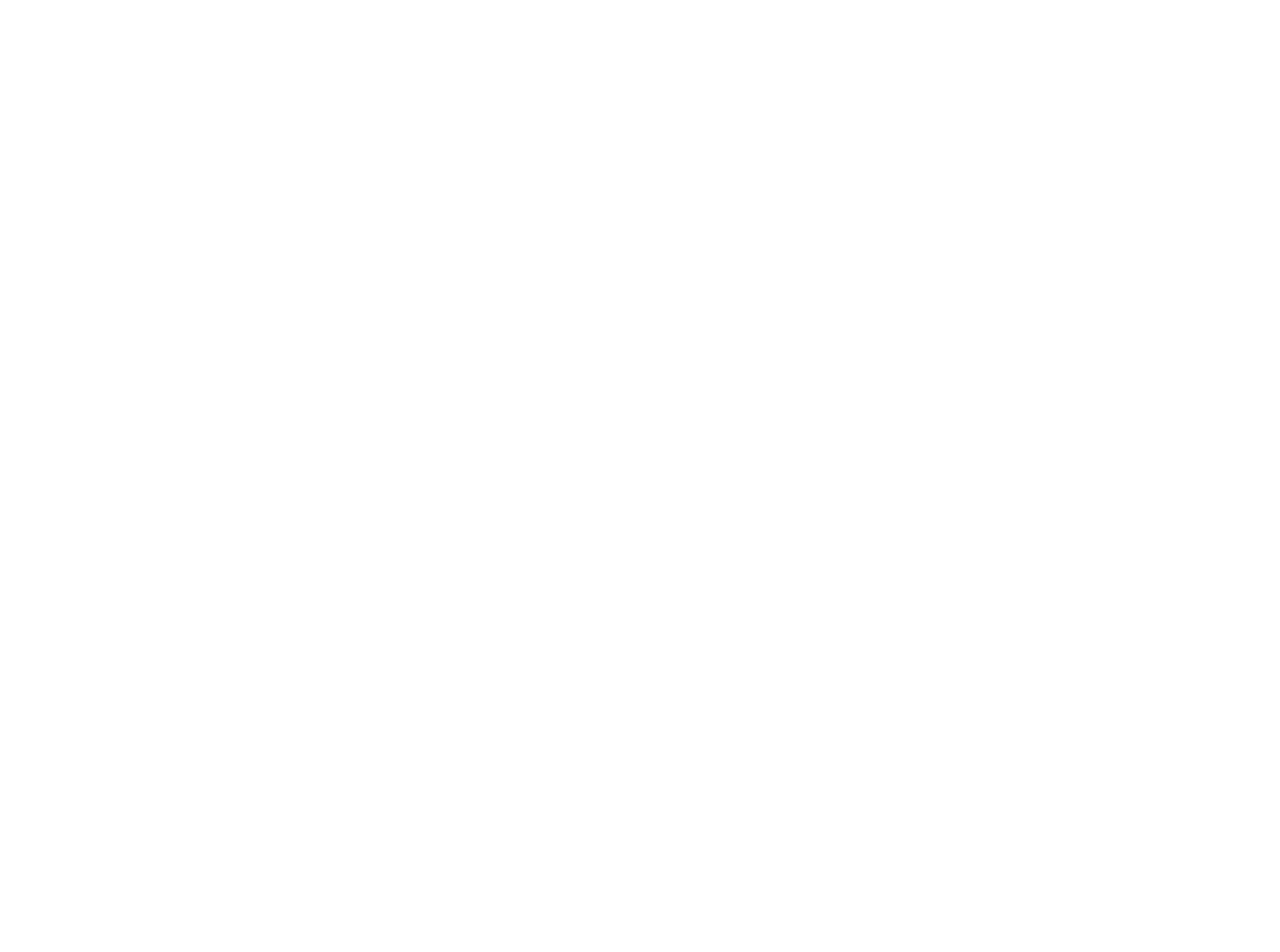
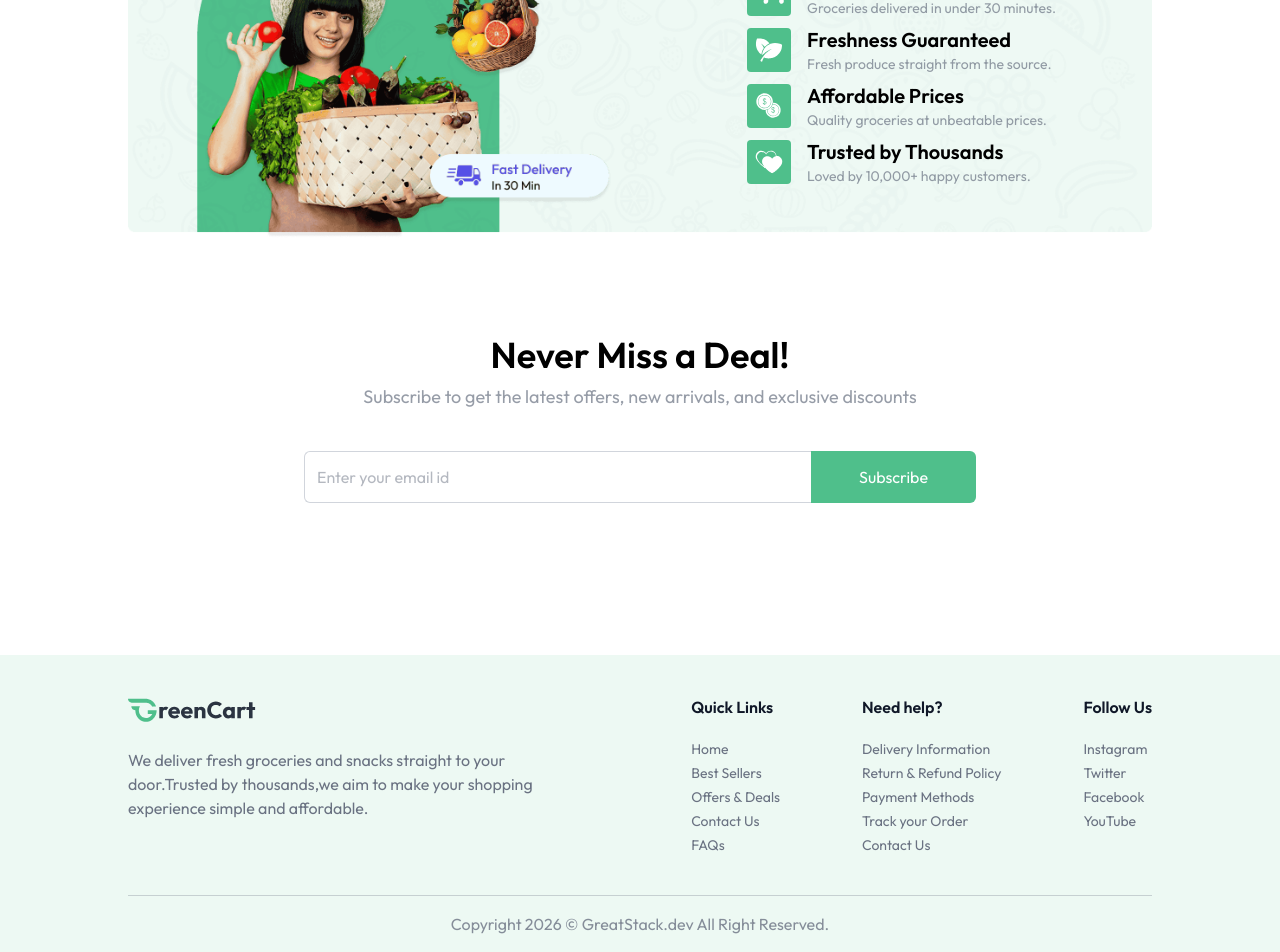
Before and after one commit to AsadTech17/GroceryDelivery, a React (Vite) app in the folder client/: page / in a window 1280 px wide. Shown: the part 1443-2395 px from the top of the page. Before the commit the page ends 1204 px from the top, so only its background shows below. Built offline with nearby package versions, Linux system fonts and the light colour scheme.

Commit message:
new changing

```diff
--- a/client/src/App.jsx
+++ b/client/src/App.jsx
@@ -3,12 +3,17 @@
 import { Route, Routes, useLocation } from "react-router-dom";
 import Home from "./pages/Home";
 import { Toaster } from "react-hot-toast";
+import Footer from "./components/Footer";
+import { useAppContext } from "./context/AppContext";
+import Login from "./components/Login";
 
 const App = () => {
   const isSellerPath = useLocation().pathname.includes("seller");
+  const { showUserLogin } = useAppContext();
   return (
     <div>
       {isSellerPath ? null : <Navbar />}
+      {showUserLogin ? <Login /> : null}
       <Toaster/>
       <div
         className={`${isSellerPath ? "" : "px-6 md:px-16 lg:px-24 xl:px-32"}`}
@@ -17,6 +22,7 @@
           <Route path="/" element={<Home />} />
         </Routes>
       </div>
+      {!isSellerPath && <Footer />}
     </div>
   );
 };
--- /dev/null
+++ b/client/src/components/BottomBanner.jsx
@@ -0,0 +1,45 @@
+import React from "react";
+import { assets, features } from "../assets/assets";
+
+const BottomBanner = () => {
+  return (
+    <div className="relative mt-24">
+      <img
+        src={assets.bottom_banner_image}
+        alt="banner"
+        className="w-full hidden md:block"
+      />
+      <img
+        src={assets.bottom_banner_image_sm}
+        alt="banner"
+        className="w-full md:hidden"
+      />
+      <div className="absolute inset-0 flex flex-col items-center md:items-end md:justify-center pt-16 md:pt-0 md:pr-24">
+        <div>
+          <h1 className="text-2xl md:text-3xl font-semibold text-[var(--color-primary)] mb-6">
+            Why We Are The Best
+          </h1>
+          {features.map((feature, index) => (
+            <div key={index} className="flex items-center gap-4 mt-2">
+              <img
+                src={feature.icon}
+                alt={feature.title}
+                className="md:w-11 w-9"
+              />
+              <div>
+                <h3 className="text-lg md:text-xl font-semibold">
+                  {feature.title}
+                </h3>
+                <p className="text-gray-500/70 text-xs md:text-sm">
+                  {feature.description}
+                </p>
+              </div>
+            </div>
+          ))}
+        </div>
+      </div>
+    </div>
+  );
+};
+
+export default BottomBanner;
--- /dev/null
+++ b/client/src/components/Footer.jsx
@@ -0,0 +1,41 @@
+import { assets, footerLinks } from "../assets/assets";
+
+const Footer = () => {
+  return (
+    <div className="px-6 md:px-16 lg:px-24 xl:px-32 mt-24 bg-[var(--color-primary)]/10">
+      <div className="flex flex-col md:flex-row items-start justify-between gap-10 py-10 border-b border-gray-500/30 text-gray-500">
+        <div>
+          <img className="w-34 md:w-32" src={assets.logo} alt="logo" />
+          <p className="max-w-[410px] mt-6">
+            We deliver fresh groceries and snacks straight to your door.Trusted
+            by thousands,we aim to make your shopping experience simple and
+            affordable.
+          </p>
+        </div>
+        <div className="flex flex-wrap justify-between w-full md:w-[45%] gap-5">
+          {footerLinks.map((section, index) => (
+            <div key={index}>
+              <h3 className="font-semibold text-base text-gray-900 md:mb-5 mb-2">
+                {section.title}
+              </h3>
+              <ul className="text-sm space-y-1">
+                {section.links.map((link, i) => (
+                  <li key={i}>
+                    <a href={link.url} className="hover:underline transition">
+                      {link.text}
+                    </a>
+                  </li>
+                ))}
+              </ul>
+            </div>
+          ))}
+        </div>
+      </div>
+      <p className="py-4 text-center text-sm md:text-base text-gray-500/80">
+        Copyright {new Date().getFullYear()} © GreatStack.dev All Right
+        Reserved.
+      </p>
+    </div>
+  );
+};
+export default Footer;
--- /dev/null
+++ b/client/src/components/Login.jsx
@@ -0,0 +1,108 @@
+import React from "react";
+import { useAppContext } from "../context/AppContext";
+import toast from "react-hot-toast";
+
+const Login = () => {
+  const { setShowUserLogin, setUser, axios, navigate } = useAppContext();
+  const [state, setState] = React.useState("login");
+  const [name, setName] = React.useState("");
+  const [email, setEmail] = React.useState("");
+  const [password, setPassword] = React.useState("");
+  const onSubmitHandler = async (event) => {
+    try {
+    //   event.preventDefault();
+    //   const { data } = await axios.post(`/api/user/${state}`, {
+    //     name,
+    //     email,
+    //     password,
+    //   });
+    //   if (data.success) {
+    //     navigate("/");
+    //     setUser(data.user);
+    //     setShowUserLogin(false);
+    //   } else {
+    //     toast.error(data.message);
+    //   }
+    } catch (error) {
+      toast.error(error.message);
+    }
+  };
+  return (
+    <div
+      onClick={() => setShowUserLogin(false)}
+      className="fixed top-0 bottom-0 left-0 right-0 z-30 flex items-center text-sm text-gray-600 bd-black/50"
+    >
+      <form
+        onSubmit={onSubmitHandler}
+        onClick={(e) => e.stopPropagation()}
+        className="flex flex-col gap-4 m-auto items-start p-8 py-12 w-80 sm:w-[352px] rounded-lg shadow-xl border border-gray-200 bg-white"
+      >
+        <p className="text-2xl font-medium m-auto">
+          <span className="text-[var(--color-primary)]">User</span>{" "}
+          {state === "login" ? "Login" : "Sign Up"}
+        </p>
+        {state === "register" && (
+          <div className="w-full">
+            <p>Name</p>
+            <input
+              onChange={(e) => setName(e.target.value)}
+              value={name}
+              placeholder="type here"
+              className="border border-gray-200 rounded w-full p-2 mt-1 outline-[var(--color-primary)]"
+              type="text"
+              required
+            />
+          </div>
+        )}
+        <div className="w-full ">
+          <p>Email</p>
+          <input
+            onChange={(e) => setEmail(e.target.value)}
+            value={email}
+            placeholder="type here"
+            className="border border-gray-200 rounded w-full p-2 mt-1 outline-[var(--color-primary)]"
+            type="email"
+            required
+          />
+        </div>
+        <div className="w-full ">
+          <p>Password</p>
+          <input
+            onChange={(e) => setPassword(e.target.value)}
+            value={password}
+            placeholder="type here"
+            className="border border-gray-200 rounded w-full p-2 mt-1 outline-[var(--color-primary)]"
+            type="password"
+            required
+          />
+        </div>
+        {state === "register" ? (
+          <p>
+            Already have account?{" "}
+            <span
+              onClick={() => setState("login")}
+              className="text-[var(--color-primary)] cursor-pointer"
+            >
+              click here
+            </span>
+          </p>
+        ) : (
+          <p>
+            Create an account?{" "}
+            <span
+              onClick={() => setState("register")}
+              className="text-[var(--color-primary)] cursor-pointer"
+            >
+              click here
+            </span>
+          </p>
+        )}
+        <button className="bg-[var(--color-primary)] hover:bg-[var(--color-primary-dull)] transition-all text-white w-full py-2 rounded-md cursor-pointer">
+          {state === "register" ? "Create Account" : "Login"}
+        </button>
+      </form>
+    </div>
+  );
+};
+
+export default Login;
--- /dev/null
+++ b/client/src/components/NewsLetter.jsx
@@ -0,0 +1,26 @@
+const NewsLetter = () => {
+  return (
+    <div className="flex flex-col items-center justify-center text-center space-y-2 mt-24 pb-14">
+      <h1 className="md:text-4xl text-2xl font-semibold">Never Miss a Deal!</h1>
+      <p className="md:text-lg text-gray-500/70 pb-8">
+        Subscribe to get the latest offers, new arrivals, and exclusive
+        discounts
+      </p>
+      <form className="flex items-center justify-between max-w-2xl w-full md:h-13 h-12">
+        <input
+          className="border border-gray-300 rounded-md h-full border-r-0 outline-none w-full rounded-r-none px-3 text-gray-500"
+          type="text"
+          placeholder="Enter your email id"
+          required
+        />
+        <button
+          type="submit"
+          className="md:px-12 px-8 h-full text-white bg-[var(--color-primary)] hover:bg-[var(--color-primary-dull)] transition-all cursor-pointer rounded-md rounded-l-none"
+        >
+          Subscribe
+        </button>
+      </form>
+    </div>
+  );
+};
+export default NewsLetter;
--- a/client/src/context/AppContext.jsx
+++ b/client/src/context/AppContext.jsx
@@ -49,17 +49,17 @@
   };
 
   //Remove Product from Cart
-  // const removeFromCart = (itemId) => {
-  //   let cartData = structuredClone(cartItems);
-  //   if (cartData[itemId]) {
-  //     cartData[itemId] -= 1;
-  //     if (cartData[itemId] === 0) {
-  //       delete cartData[itemId];
-  //     }
-  //   }
-  //   toast.success("Removed from Cart");
-  //   setCartItems(cartData);
-  // };
+  const removeFromCart = (itemId) => {
+    let cartData = structuredClone(cartItems);
+    if (cartData[itemId]) {
+      cartData[itemId] -= 1;
+      if (cartData[itemId] === 0) {
+        delete cartData[itemId];
+      }
+    }
+    toast.success("Removed from Cart");
+    setCartItems(cartData);
+  };
   //Get Cart Items Count
   // const getCartCount = () => {
   //   let totalCount = 0;
@@ -101,6 +101,7 @@
     currency,
     addToCart,
     updateCartItem,
+    removeFromCart,
   };
 
   return <AppContext.Provider value={value}>{children}</AppContext.Provider>;
--- a/client/src/pages/Home.jsx
+++ b/client/src/pages/Home.jsx
@@ -2,6 +2,8 @@
 import MainBanner from "../components/MainBanner";
 import Categories from "../components/Categories";
 import BestSeller from "../components/BestSeller";
+import BottomBanner from "../components/BottomBanner";
+import NewsLetter from "../components/NewsLetter";
 
 const Home = () => {
   return (
@@ -9,8 +11,8 @@
       <MainBanner />
       <Categories />
       <BestSeller />
-      {/* <BottomBanner />
-      <NewsLetter /> */}
+      <BottomBanner />
+      <NewsLetter />
     </div>
   );
 };
```
